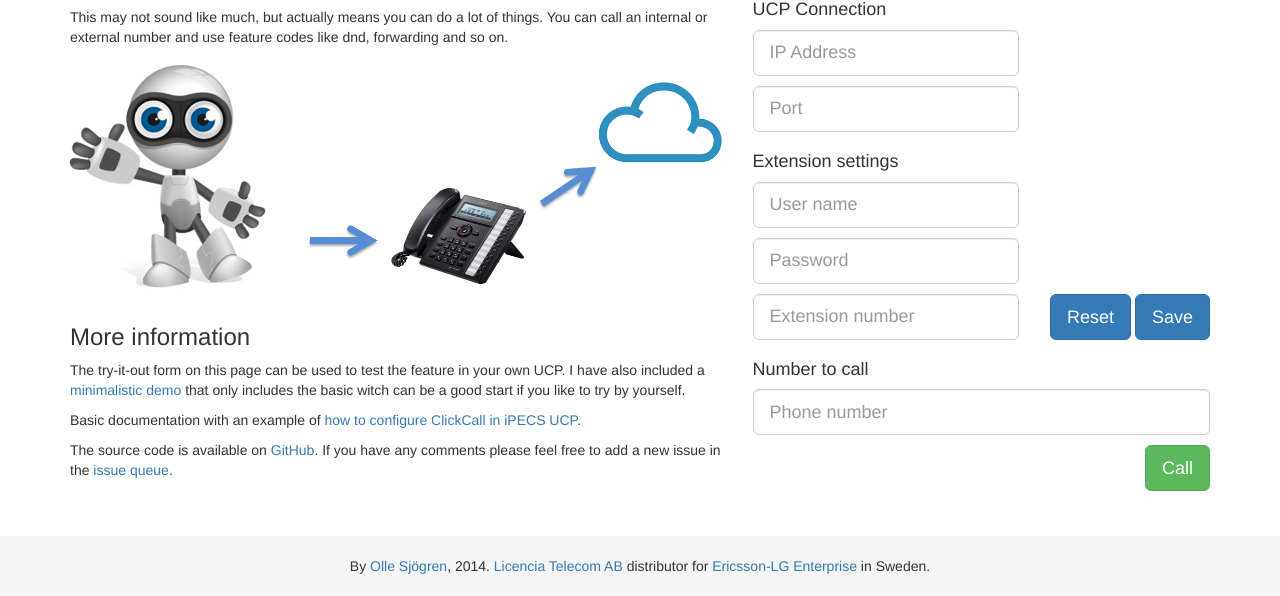
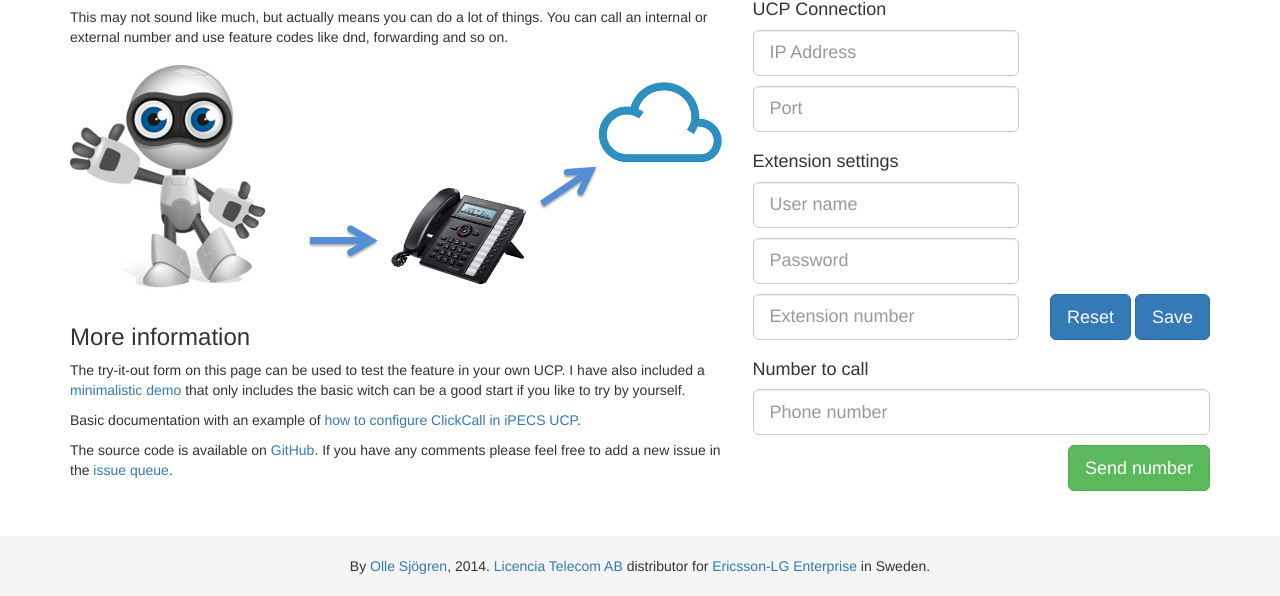
Before and after one commit to bonomali/ucp-clickcall-demo, a PHP site: page / in a window 1280 px wide. Shown: the part 204-800 px from the top of the page. Run offline with PHP 8.4, Linux system fonts and the light colour scheme; some libraries are stand-ins or nearby versions.

Commit message:
Log file moved

```diff
--- a/html/httppost.php
+++ b/html/httppost.php
@@ -43,7 +43,7 @@ try {
 
 
 // Log to file
-$file = 'log.txt';
+$file = 'log/log.txt';
 // Open the file to get existing content
 $current = file_get_contents($file);
 // Append a new person to the file
--- a/html/index.php
+++ b/html/index.php
@@ -110,8 +110,8 @@
             <label for="callto" class="control-label sr-only">Call to</label>
             <input type="text" class="form-control input-lg" id="callto" placeholder="Phone number" required>
           </div>
-          <div class="form-group buttons">
-            <button type="button" class="btn btn-success btn-lg ladda-button pull-right" data-style="expand-right" id="dopost"><span class="ladda-label">Call</span></button>
+          <div class="form-group pull-right">
+            <button type="button" class="btn btn-success btn-lg ladda-button" data-style="expand-right" id="dopost"><span class="ladda-label">Send number</span></button>
           </div>
           <!-- Alert -->
           <div id="error-messages" class="alert" role="alert"></div>
```
Also changed, not shown: 1 other file.
